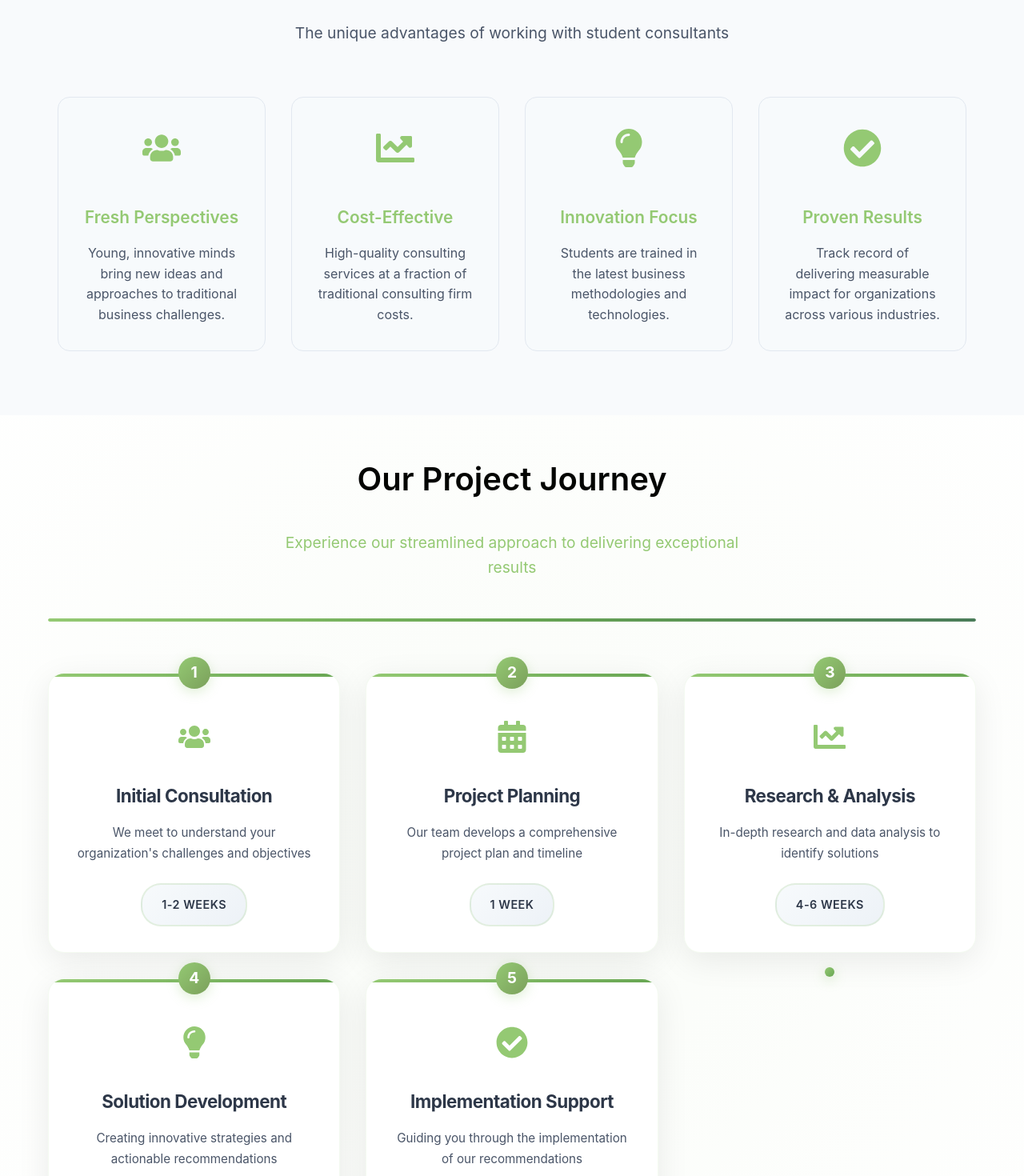
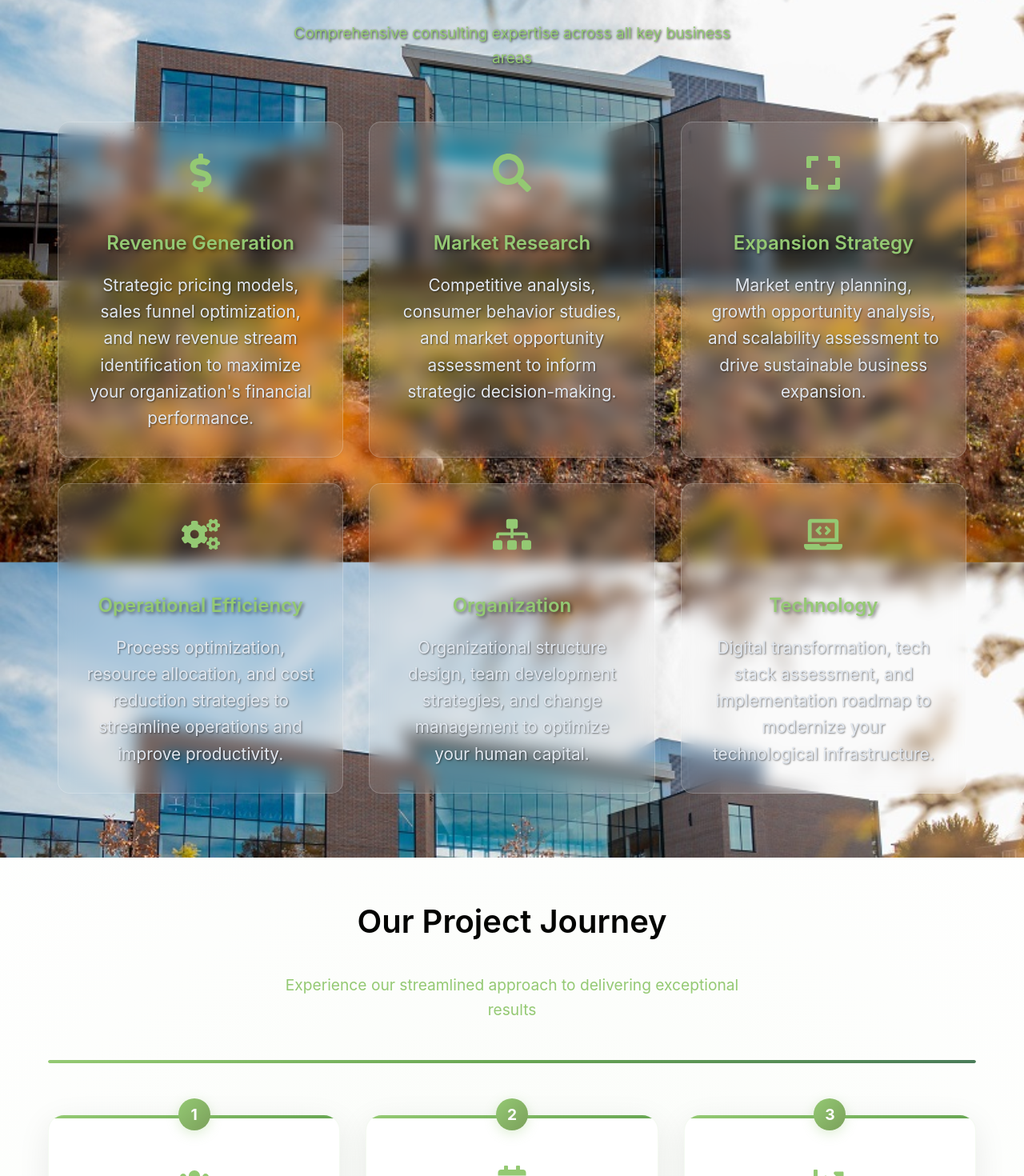
Before and after one commit to akhilkadari/180-website, a React (Create React App) app: page /for-clients in a window 1280 px wide. Shown: the part 600-2070 px from the top of the page at 80% size. Built offline with nearby package versions, Linux system fonts and the light colour scheme.

Commit message:
For Client page changes

```diff
--- a/src/pages/ForClients.css
+++ b/src/pages/ForClients.css
@@ -82,9 +82,11 @@
 
 .timeline-steps-container {
   display: grid;
-  grid-template-columns: repeat(auto-fit, minmax(280px, 1fr));
+  grid-template-columns: repeat(3, 1fr);
   gap: 2rem;
   position: relative;
+  max-width: 1400px;
+  margin: 0 auto;
 }
 
 .modern-timeline-step {
@@ -124,7 +126,8 @@
   width: 100%;
   position: relative;
   overflow: hidden;
-  height: 350px;
+  min-height: 350px;
+  height: auto;
   display: flex;
   flex-direction: column;
 }
@@ -165,12 +168,12 @@
 
 .modern-step-content p {
   color: #4a5568;
-  line-height: 1.7;
+  line-height: 1.6;
   margin-bottom: 1.5rem;
-  font-size: 0.95rem;
+  font-size: 0.9rem;
   flex-grow: 1;
-  display: flex;
-  align-items: center;
+  text-align: left;
+  padding: 0 0.5rem;
 }
 
 .step-duration-modern {
@@ -319,29 +322,79 @@
 
 /* Why Choose Section */
 .why-choose-section {
+  position: relative;
   padding: 5rem 0;
-  background: #f8fafc;
+  overflow: hidden;
+}
+
+.why-choose-background {
+  position: absolute;
+  top: 0;
+  left: 0;
+  width: 100%;
+  height: 120%;
+  background-size: cover;
+  background-position: center;
+  background-attachment: fixed;
+  background-repeat: no-repeat;
+  z-index: 1;
+  transform: translateY(0);
+  transition: transform 0.1s ease-out;
+}
+
+.why-choose-section .container {
+  position: relative;
+  z-index: 2;
+}
+
+.why-choose-section::before {
+  content: "";
+  position: absolute;
+  top: 0;
+  left: 0;
+  width: 100%;
+  height: 100%;
+  background: linear-gradient(
+    135deg,
+    rgba(26, 54, 93, 0.85) 0%,
+    rgba(0, 0, 0, 0.8) 100%
+  );
+  z-index: 1;
+}
+
+.why-choose-section .section-header h2 {
+  color: #94c973 !important;
+  text-shadow: 2px 2px 4px rgba(0, 0, 0, 0.8);
+}
+
+.why-choose-section .section-header p {
+  color: #94c973;
+  text-shadow: 1px 1px 3px rgba(0, 0, 0, 0.8);
 }
 
 .advantages-grid {
   display: grid;
-  grid-template-columns: repeat(auto-fit, minmax(250px, 1fr));
+  grid-template-columns: repeat(3, 1fr);
   gap: 2rem;
+  max-width: 1200px;
+  margin: 0 auto;
 }
 
 .advantage-card {
   text-align: center;
   padding: 2rem;
-  background: #f7fafc;
+  background: rgba(255, 255, 255, 0.1);
   border-radius: 15px;
+  backdrop-filter: blur(10px);
+  border: 1px solid rgba(255, 255, 255, 0.2);
   transition: all 0.3s ease;
-  border: 1px solid #e2e8f0;
+  color: white;
 }
 
 .advantage-card:hover {
+  background: rgba(255, 255, 255, 0.15);
   transform: translateY(-5px);
-  box-shadow: 0 20px 40px rgba(0, 0, 0, 0.1);
-  background: white;
+  box-shadow: 0 10px 30px rgba(0, 0, 0, 0.3);
 }
 
 .advantage-icon {
@@ -351,15 +404,18 @@
 }
 
 .advantage-card h3 {
-  font-size: 1.3rem;
+  font-size: 1.5rem;
   color: #94c973;
   margin-bottom: 1rem;
   font-weight: 600;
+  text-shadow: 2px 2px 4px rgba(0, 0, 0, 0.5);
 }
 
 .advantage-card p {
-  color: #4a5568;
+  color: #e2e8f0;
   line-height: 1.6;
+  text-shadow: 1px 1px 2px rgba(0, 0, 0, 0.5);
+  font-size: 1.3rem;
 }
 
 /* CTA Section */
@@ -420,13 +476,14 @@
   }
 
   .timeline-steps-container {
-    grid-template-columns: 1fr;
-    gap: 3rem;
+    grid-template-columns: repeat(2, 1fr);
+    gap: 2rem;
   }
 
   .modern-step-content {
     padding: 2.5rem 1.5rem 2rem;
-    height: 320px;
+    min-height: 320px;
+    height: auto;
   }
 
   .step-icon-modern {
@@ -445,7 +502,8 @@
   }
 
   .advantages-grid {
-    grid-template-columns: 1fr;
+    grid-template-columns: repeat(2, 1fr);
+    gap: 1.5rem;
   }
 
   .cta-content h2 {
@@ -483,13 +541,14 @@
   }
 
   .timeline-steps-container {
-    gap: 2.5rem;
-    grid-template-columns: repeat(auto-fit, minmax(250px, 1fr));
+    gap: 2rem;
+    grid-template-columns: 1fr;
   }
 
   .modern-step-content {
     padding: 2rem 1rem 1.5rem;
-    height: 300px;
+    min-height: 300px;
+    height: auto;
   }
 
   .modern-step-content h3 {
@@ -523,6 +582,11 @@
     font-size: 1.2rem;
   }
 
+  .advantages-grid {
+    grid-template-columns: 1fr;
+    gap: 1.5rem;
+  }
+
   .cta-content h2 {
     font-size: 1.8rem;
   }
--- a/src/pages/ForClients.js
+++ b/src/pages/ForClients.js
@@ -8,9 +8,15 @@ import {
   FaLightbulb,
   FaCheckCircle,
   FaArrowRight,
+  FaDollarSign,
+  FaSearch,
+  FaExpand,
+  FaCogs,
+  FaSitemap,
+  FaLaptopCode,
 } from "react-icons/fa";
 import "./ForClients.css";
-import MinskoffPavilion from "../assets/MSU_Broad_College_of_Business_Pavilion_01.jpg";
+import MinskoffPavilion from "../assets/Minskoff-Pavilion-Lawn.jpg";
 
 const ForClients = () => {
   const timelineRef = useRef(null);
@@ -24,39 +30,48 @@ const ForClients = () => {
       id: 1,
       title: "Initial Consultation",
       description:
-        "We meet to understand your organization's challenges and objectives",
+        "We will get to know your organization, its mission, operations, and both short-term and long-term goals. We will also discuss any challenges you're facing and how we can assist.",
       duration: "1-2 weeks",
       icon: <FaUsers />,
     },
     {
       id: 2,
-      title: "Project Planning",
+      title: "Team Introduction",
       description:
-        "Our team develops a comprehensive project plan and timeline",
+        "Meet the team who will work with you over the next 7–9 weeks. This first call will involve introductions, discussions about pain points, clarifying questions, and drafting a project roadmap and framework.",
       duration: "1 week",
       icon: <FaCalendarAlt />,
     },
     {
       id: 3,
-      title: "Research & Analysis",
-      description: "In-depth research and data analysis to identify solutions",
+      title: "Development Phase",
+      description:
+        "The team works to develop personalized recommendations through ideation, research, data analysis, and synthesis, with weekly updates on their progress.",
       duration: "4-6 weeks",
       icon: <FaChartLine />,
     },
     {
       id: 4,
-      title: "Solution Development",
+      title: "Mid-Project Check-In",
       description:
-        "Creating innovative strategies and actionable recommendations",
+        "A formal review to ensure the team is on track, followed by a presentation or written deliverable, providing enough time to adjust strategy if needed.",
       duration: "3-4 weeks",
       icon: <FaLightbulb />,
     },
     {
       id: 5,
-      title: "Implementation Support",
+      title: "Final Presentation",
       description:
-        "Guiding you through the implementation of our recommendations",
+        "After review by the Director of Quality Assurance, E-Board, and Project Advisors, the team will present their findings and recommendations.",
       duration: "2-3 weeks",
+      icon: <FaCheckCircle />,
+    },
+    {
+      id: 6,
+      title: "Feedback Collection",
+      description:
+        "We will obtain feedback on the team's performance, our branch's onboarding process, communication, and the quality deliverables.",
+      duration: "1 week",
       icon: <FaCheckCircle />,
     },
   ];
@@ -134,6 +149,10 @@ const ForClients = () => {
 
       {/* Why Choose Us */}
       <section className="why-choose-section">
+        <div
+          className="why-choose-background"
+          style={{ backgroundImage: `url(${MinskoffPavilion})` }}
+        ></div>
         <div className="container">
           <motion.div
             initial={{ opacity: 0, y: 30 }}
@@ -142,8 +161,10 @@ const ForClients = () => {
             viewport={{ once: true }}
             className="section-header"
           >
-            <h2 style={{ color: "#94C973" }}>Why Choose 180° DC MSU?</h2>
-            <p>The unique advantages of working with student consultants</p>
+            <h2 style={{ color: "#94c973" }}>Why Choose 180° DC MSU?</h2>
+            <p>
+              Comprehensive consulting expertise across all key business areas
+            </p>
           </motion.div>
 
           <div className="advantages-grid">
@@ -155,12 +176,13 @@ const ForClients = () => {
               viewport={{ once: true }}
             >
               <div className="advantage-icon">
-                <FaUsers />
+                <FaDollarSign />
               </div>
-              <h3>Fresh Perspectives</h3>
+              <h3>Revenue Generation</h3>
               <p>
-                Young, innovative minds bring new ideas and approaches to
-                traditional business challenges.
+                Strategic pricing models, sales funnel optimization, and new
+                revenue stream identification to maximize your organization's
+                financial performance.
               </p>
             </motion.div>
 
@@ -172,12 +194,12 @@ const ForClients = () => {
               viewport={{ once: true }}
             >
               <div className="advantage-icon">
-                <FaChartLine />
+                <FaSearch />
               </div>
-              <h3>Cost-Effective</h3>
+              <h3>Market Research</h3>
               <p>
-                High-quality consulting services at a fraction of traditional
-                consulting firm costs.
+                Competitive analysis, consumer behavior studies, and market
+                opportunity assessment to inform strategic decision-making.
               </p>
             </motion.div>
 
@@ -189,12 +211,12 @@ const ForClients = () => {
               viewport={{ once: true }}
             >
               <div className="advantage-icon">
-                <FaLightbulb />
+                <FaExpand />
               </div>
-              <h3>Innovation Focus</h3>
+              <h3>Expansion Strategy</h3>
               <p>
-                Students are trained in the latest business methodologies and
-                technologies.
+                Market entry planning, growth opportunity analysis, and
+                scalability assessment to drive sustainable business expansion.
               </p>
             </motion.div>
 
@@ -206,12 +228,47 @@ const ForClients = () => {
               viewport={{ once: true }}
             >
               <div className="advantage-icon">
-                <FaCheckCircle />
+                <FaCogs />
               </div>
-              <h3>Proven Results</h3>
+              <h3>Operational Efficiency</h3>
               <p>
-                Track record of delivering measurable impact for organizations
-                across various industries.
+                Process optimization, resource allocation, and cost reduction
+                strategies to streamline operations and improve productivity.
+              </p>
+            </motion.div>
+
+            <motion.div
+              className="advantage-card"
+              initial={{ opacity: 0, y: 30 }}
+              whileInView={{ opacity: 1, y: 0 }}
+              transition={{ duration: 0.6, delay: 0.5 }}
+              viewport={{ once: true }}
+            >
+              <div className="advantage-icon">
+                <FaSitemap />
+              </div>
+              <h3>Organization</h3>
+              <p>
+                Organizational structure design, team development strategies,
+                and change management to optimize your human capital.
+              </p>
+            </motion.div>
+
+            <motion.div
+              className="advantage-card"
+              initial={{ opacity: 0, y: 30 }}
+              whileInView={{ opacity: 1, y: 0 }}
+              transition={{ duration: 0.6, delay: 0.6 }}
+              viewport={{ once: true }}
+            >
+              <div className="advantage-icon">
+                <FaLaptopCode />
+              </div>
+              <h3>Technology</h3>
+              <p>
+                Digital transformation, tech stack assessment, and
+                implementation roadmap to modernize your technological
+                infrastructure.
               </p>
             </motion.div>
           </div>
```
